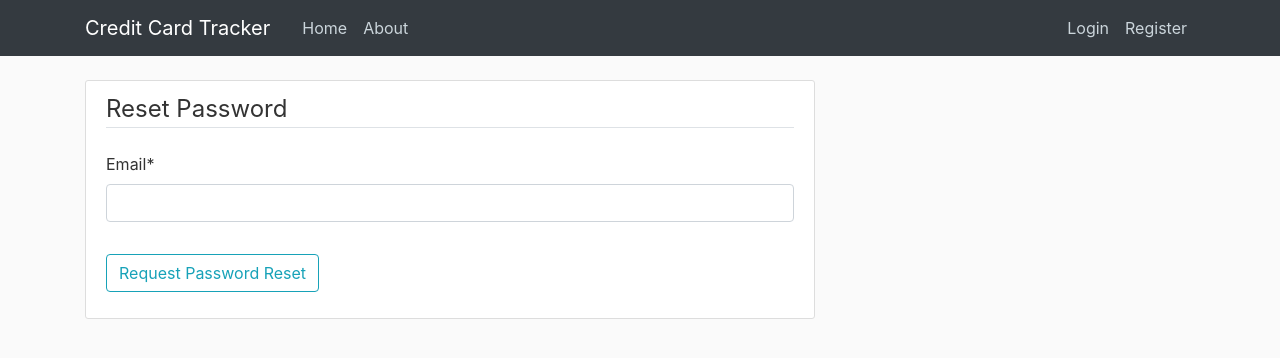
After one commit to shihbrian33/fintracker, a Django app: page /password-reset/ in a window 1280 px wide. The commit adds this page. Shown: the top 358 px of the page. Run offline with Django 3.2, Linux system fonts and the light colour scheme; parts of the project's set-up code (start-up, migrations or seed data) failed here and were passed over; some libraries are stand-ins or nearby versions.

Commit message:
Add support for password reset via email

```diff
--- a/cc_tracker/urls.py
+++ b/cc_tracker/urls.py
@@ -26,6 +26,10 @@ urlpatterns = [
     path('register/', user_views.register, name='register'),
     path('login/', auth_views.LoginView.as_view(template_name='users/login.html'), name='login'),
     path('logout/', auth_views.LogoutView.as_view(template_name='users/logout.html'), name='logout'),
+    path('password-reset/', auth_views.PasswordResetView.as_view(template_name='users/password_reset.html'), name='password_reset'),
+    path('password-reset/done/', auth_views.PasswordResetDoneView.as_view(template_name='users/password_reset_done.html'), name='password_reset_done'),
+    path('password-reset-confirm/<uidb64>/<token>', auth_views.PasswordResetConfirmView.as_view(template_name='users/password_reset_confirm.html'), name='password_reset_confirm'),
+    path('password-reset-complete/', auth_views.PasswordResetCompleteView.as_view(template_name='users/password_reset_complete.html'), name='password_reset_complete'),
     path('profile/', user_views.profile, name='profile'),
 ]
 
--- a/creditcard/views.py
+++ b/creditcard/views.py
@@ -4,6 +4,7 @@ from .models import CreditCard
 from django.views.generic import ListView, DetailView, CreateView, UpdateView, DeleteView
 from django.forms import widgets
 from django.contrib.auth.mixins import LoginRequiredMixin, UserPassesTestMixin
+from django.contrib.auth.models import User
 
 class CardListView(ListView):
     model = CreditCard
--- a/users/templates/users/login.html
+++ b/users/templates/users/login.html
@@ -10,6 +10,9 @@
             </fieldset>
             <div class="form-group">
                 <button class="btn btn-outline-info" type="submit">Login</button>
+                <small class="text-muted ml-2">
+                    <a href="{% url 'password_reset' %}">Forgot Password?</a>
+                </small>
             </div>
         </form>
         <div class="border-top pt-3">
--- /dev/null
+++ b/users/templates/users/password_reset.html
@@ -0,0 +1,16 @@
+{% extends "creditcard/base.html" %}
+{% load crispy_forms_tags %}
+{% block content %}
+    <div class="content-section">
+        <form method="POST">
+            {% csrf_token %}
+            <fieldset class="form-group">
+                <legend class="border-bottom mb-4">Reset Password</legend>
+                {{ form|crispy }}
+            </fieldset>
+            <div class="form-group">
+                <button class="btn btn-outline-info" type="submit">Request Password Reset</button>
+            </div>
+        </form>
+    </div>
+{% endblock content %}
--- /dev/null
+++ b/users/templates/users/password_reset_done.html
@@ -0,0 +1,6 @@
+{% extends "creditcard/base.html" %}
+{% block content %}
+    <div class="alert alert-info">
+        An email has been sent with instructions to reset your password
+    </div>
+{% endblock content %}
```
Also changed, not shown: cc_tracker/settings.py (+16 -2 lines), users/templates/users/password_reset_complete.html (added, +7 -0 lines), users/templates/users/password_reset_confirm.html (added, +16 -0 lines), 1 other file.
